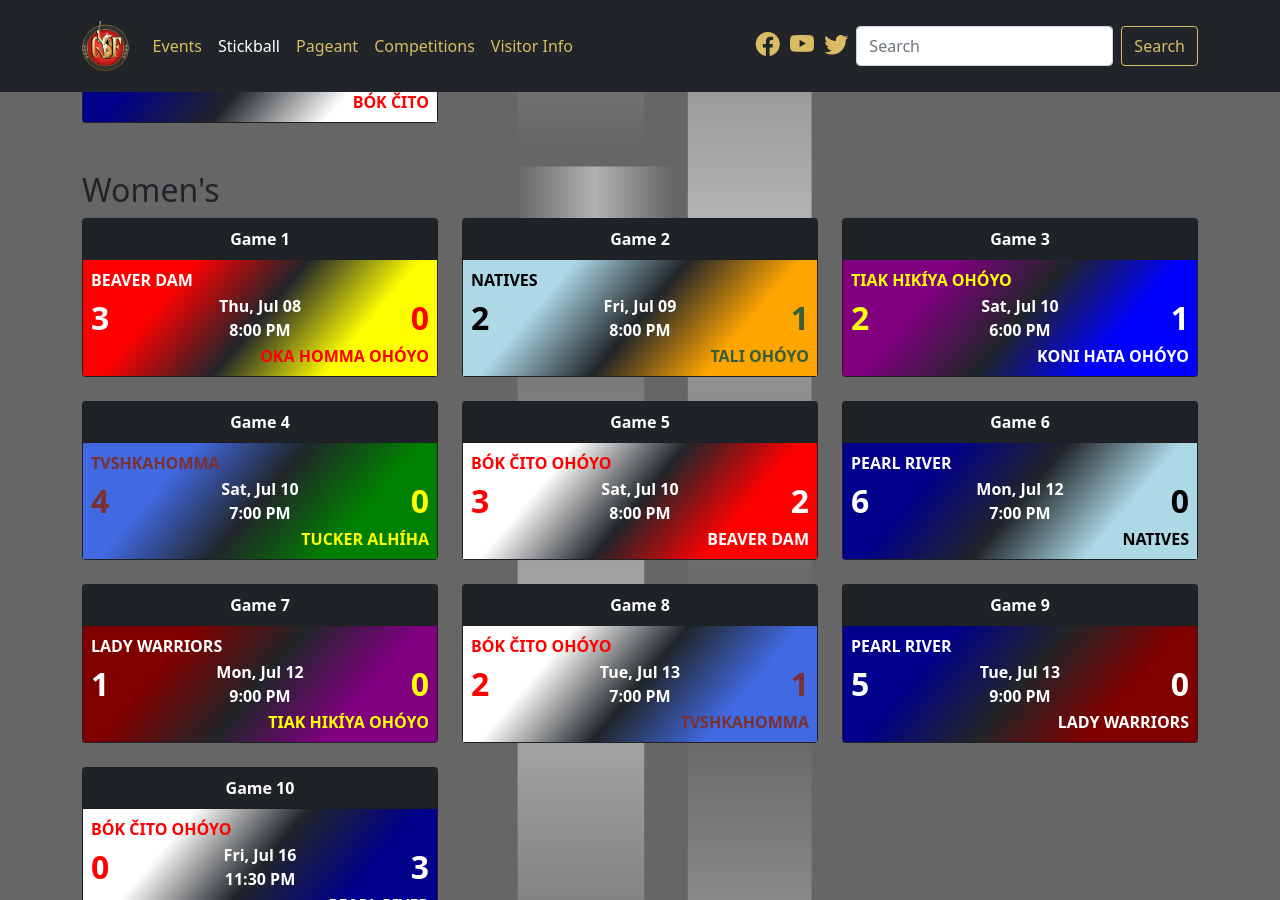
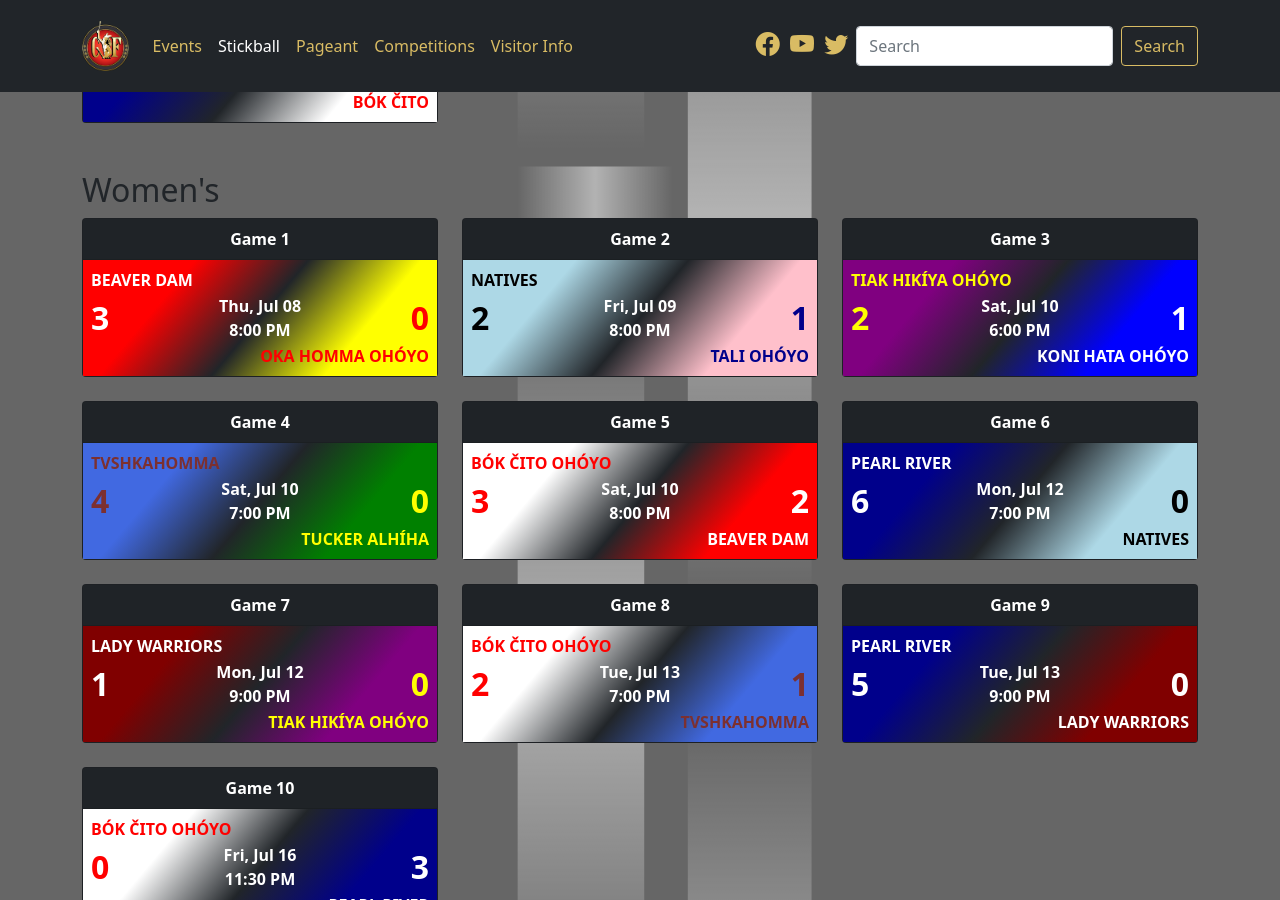
Before and after one commit to smattera/smattera.github.io, a Jekyll site: the page built from stickball/index.md, in a window 1280 px wide and 900 px high, scrolled down 825 px. Built offline with Jekyll 4.4.1, drawn with Linux system fonts in a browser that asks for light colours; nearby versions of some CDN libraries.

Commit message:
Update stickball.html

```diff
--- a/_includes/stickball.html
+++ b/_includes/stickball.html
@@ -19,7 +19,7 @@
     <h2 class="text-start pt-5">Women's</h2>
     <div class="row row-cols-1 row-cols-md-2 row-cols-lg-3 g-4">
       {% include game.html g="1" d="Thu, Jul 08" hr="8:00 PM" t1="BEAVER DAM" t1c="red" t1c2="white" t1s="3" t2="OKA HOMMA OHÓYO" t2c="yellow" t2c2="red" t2s="0" %}
-      {% include game.html g="2" d="Fri, Jul 09" hr="8:00 PM" t1="NATIVES" t1c="lightblue" t1c2="black" t1s="2" t2="TALI OHÓYO" t2c="orange" t2c2="#355E3B" t2s="1" %}
+      {% include game.html g="2" d="Fri, Jul 09" hr="8:00 PM" t1="NATIVES" t1c="lightblue" t1c2="black" t1s="2" t2="TALI OHÓYO" t2c="pink" t2c2="darkblue" t2s="1" %}
       {% include game.html g="3" d="Sat, Jul 10" hr="6:00 PM" t1="TIAK HIKÍYA OHÓYO" t1c="purple" t1c2="yellow" t1s="2" t2="KONI HATA OHÓYO" t2c="blue" t2c2="white" t2s="1" %}
       {% include game.html g="4" d="Sat, Jul 10" hr="7:00 PM" t1="TVSHKAHOMMA" t1c="#4169E1" t1c2="#7C3030" t1s="4" t2="TUCKER ALHÍHA" t2c="green" t2c2="yellow" t2s="0" %}
       {% include game.html g="5" d="Sat, Jul 10" hr="8:00 PM" t1="BÓK ČITO OHÓYO" t1c="white" t1c2="red" t1s="3" t2="BEAVER DAM" t2c="red" t2c2="white" t2s="2" %}
```
